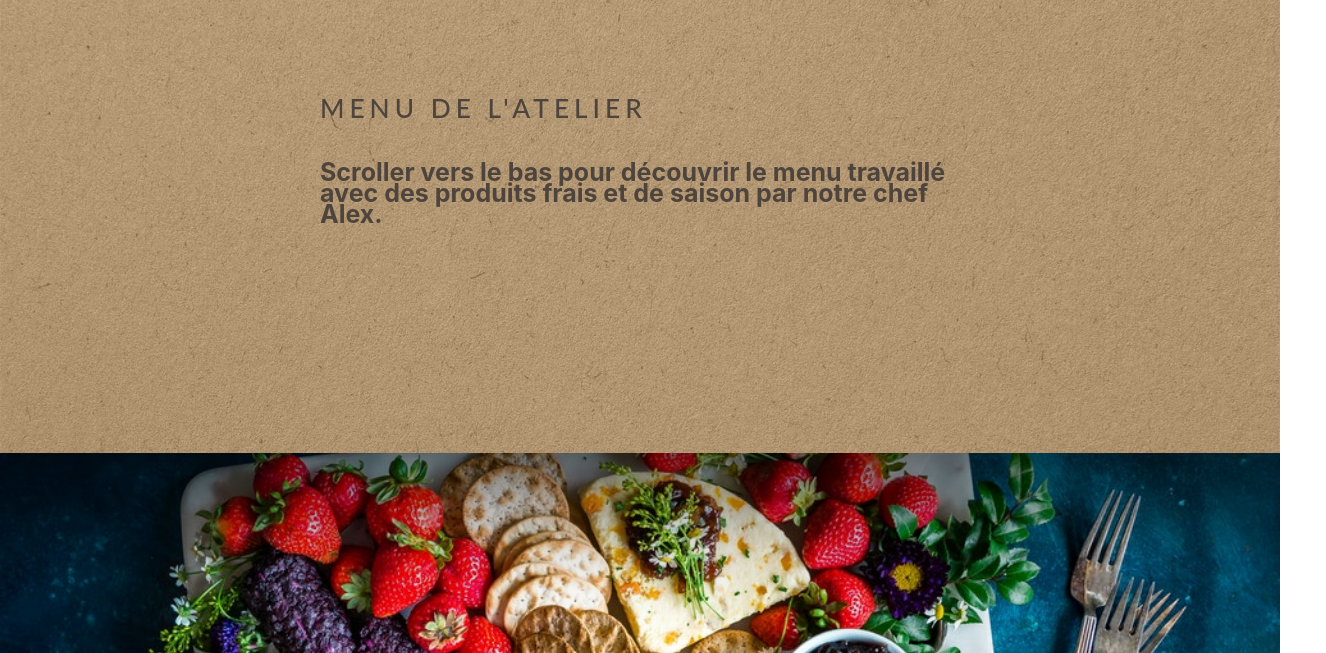
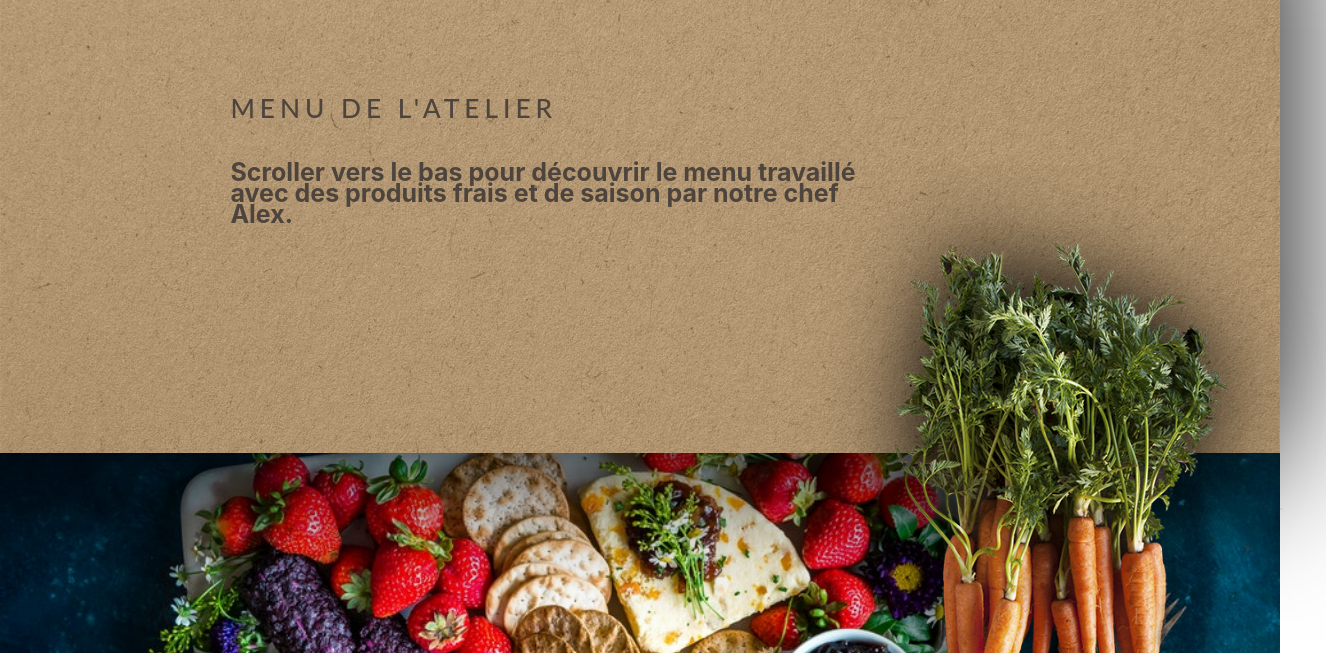
Before and after one commit to wilrib/L-Atelier_Website, a plain HTML site: page index.html in a window 1280 px wide. Shown: the part 147-800 px from the top of the page, 1326 px wide, since content can reach past the window. Drawn offline with nearby package versions, Linux system fonts and the light colour scheme.

Commit message:
rajout carrote

```diff
--- a/css/index.css
+++ b/css/index.css
@@ -132,9 +132,17 @@ ul {
 } */
 .intro .box {
   width: 50%;
-  margin: auto;
+  margin-left: 18%;
   position: relative;
   top: 40%;
+}
+
+#carrot-img {
+  position: relative;
+  left: 62%;
+  height: 85vh;
+  top: auto;
+  bottom: -30%;
 }
 
 /* # Header, Main Menu
--- a/index.html
+++ b/index.html
@@ -71,9 +71,8 @@
             <h3>MENU DE L'ATELIER</h3>
             <p>Scroller vers le bas pour découvrir le menu travaillé avec des produits frais et de saison par notre
                 chef Alex.</p>
-            <div class="carrot"></div>
-            <a href="#" id="scroll-down" class="scroll-down"><i class="icon-arrow"></i></a>
         </div>
+        <img src="./image/carrot.png" alt="" id="carrot-img">
     </div>
 
     <div class="bgimg-7">
```
